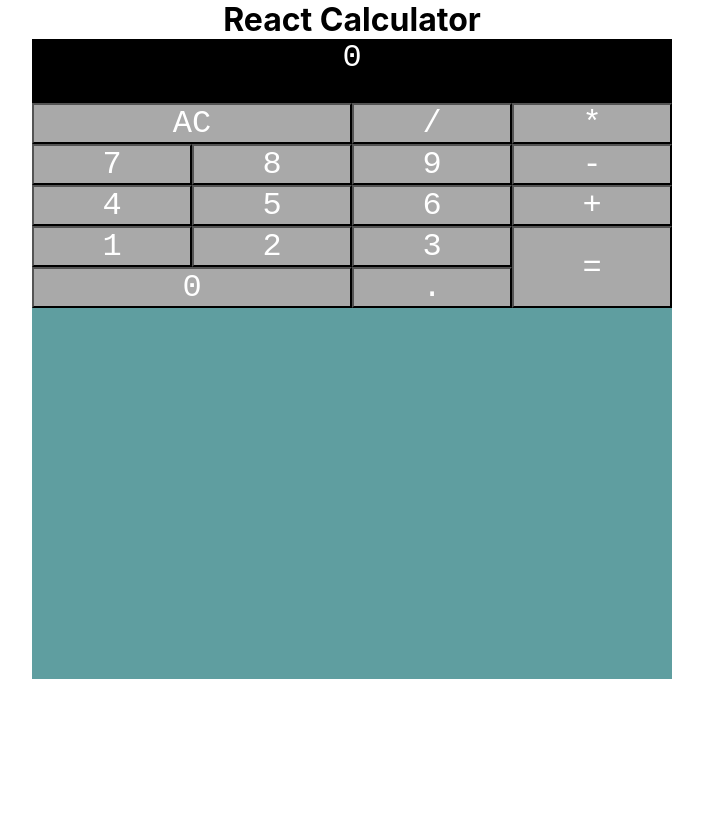
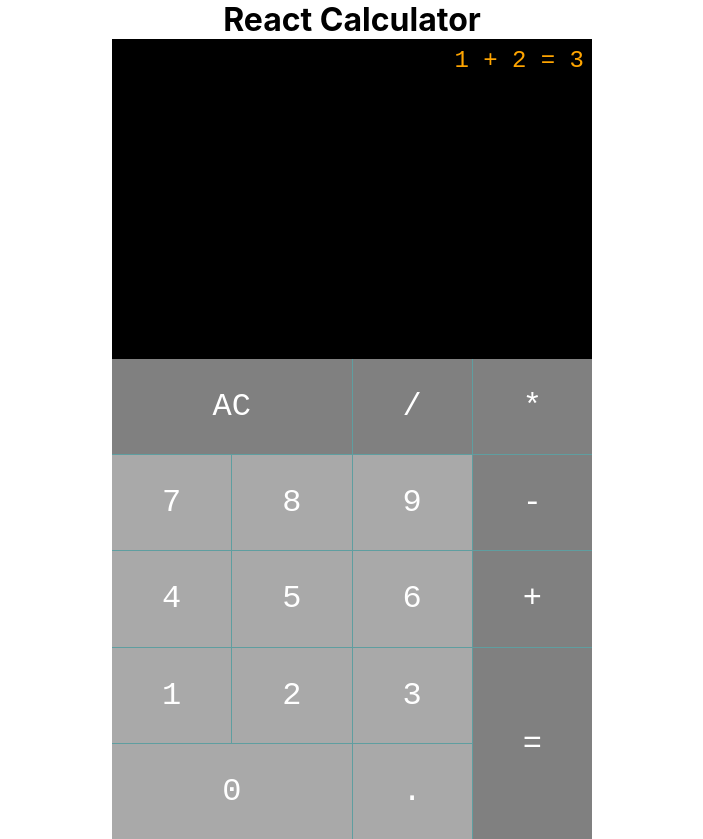
Before and after one commit to SiAust/react-calculator, a React (Create React App) app: page / in a window 1280 px wide. Shown: the whole page, without its empty margins (288-991 px from the left). Before the commit the page ends 800 px from the top, so only its background shows below. Built offline with nearby package versions, Linux system fonts and the light colour scheme.

Commit message:
Link UI ready for calculator functions

```diff
--- a/src/App.css
+++ b/src/App.css
@@ -14,14 +14,23 @@
   box-sizing: border-box;
 }
 
-html, body, .App {
+body, html, .App {
   height: 100vh;
   width: 100vw;
 }
 
+button {
+  border:none;
+  cursor: pointer;
+
+  &:hover {
+    color: black;
+   }
+}
+
 main {
-  height: 80%;
-  width: 50%;
+  height: 50rem;
+  width: 30rem;
 
   margin: 0 auto;
 
--- a/src/Components/Calculator.js
+++ b/src/Components/Calculator.js
@@ -1,11 +1,57 @@
 import CalculatorDisplay from "./CalculatorDisplay";
 import CalculatorInterface from "./CalculatorInterface";
+import {useState} from "react";
 
 function Calculator() {
+
+    const [expressions, setExpressions] = useState(["1 + 2 = 3"]);
+    const [operations, setOperations] = useState([]);
+    const [result, setResult] = useState();
+
+    function handleNumberInput(e) {
+        console.info(e);
+        if (operations.find(element => element === ".") && e.target.value === ".") {
+            console.info("Invalid operation: Expression already contains a decimal place");
+            return;
+        }
+        addToExpression(e.target.value);
+        // setOperations(prevState => [...prevState, e.target.value])
+    }
+
+    function handleFunctionInput(e) {
+        switch (e.target.id) {
+
+            case "add":
+            case "subtract":
+            case "multiply":
+            case "divide":
+                addToExpression(e.target.value);
+                break;
+            case "clear":
+                setOperations([0]);
+                break;
+            case "equals":
+                setExpressions(prevState => [...prevState,
+                    operations
+                        .join("")
+                        .replaceAll(/(\d+)([-\/*+])(?=\d+)/gm, "$1 $2 ")
+                        .concat(" = ", result)]);
+                setOperations([0]);
+                break;
+            default:
+                console.log("Unknown operation")
+                break;
+        }
+    }
+
+    function addToExpression(obj) {
+        setOperations(prevState => [...prevState, obj])
+    }
+
     return (
         <>
-            <CalculatorDisplay />
-            <CalculatorInterface />
+            <CalculatorDisplay history={expressions} current={operations}/>
+            <CalculatorInterface handleFunctionInput={handleFunctionInput} handleNumberInput={handleNumberInput}/>
         </>
     )
 }
--- a/src/Components/CalculatorDisplay.js
+++ b/src/Components/CalculatorDisplay.js
@@ -1,11 +1,14 @@
 import "../Styles/CalculatorDisplay.css"
 
-function CalculatorDisplay({displayVal = 0}) {
+function CalculatorDisplay({history, current}) {
     // TODO history?
 
     return (
         <div id="display-container">
-            <span id="display">{displayVal}</span>
+            <ul id="history">
+                {history.map(element => <li>{element}</li>)}
+            </ul>
+            <span id="display">{current}</span>
         </div>
     )
 }
--- a/src/Components/CalculatorInterface.js
+++ b/src/Components/CalculatorInterface.js
@@ -3,27 +3,27 @@ import "../Styles/CalculatorInterface.css"
 import FunctionButton from "./FunctionButton";
 import NumberButton from "./NumberButton"
 
-function CalculatorInterface() {
+function CalculatorInterface({handleFunctionInput, handleNumberInput}) {
     return (
         <div className="interface-container">
 
-            <FunctionButton symbol={"+"} id={"add"}/>
-            <FunctionButton symbol={"-"} id={"subtract"}/>
-            <FunctionButton symbol={"*"} id={"multiply"}/>
-            <FunctionButton symbol={"/"} id={"divide"}/>
-            <FunctionButton symbol={"."} id={"decimal"}/>
-            <FunctionButton symbol={"="} id={"equals"}/>
-            <FunctionButton symbol={"AC"} id={"clear"}/>
-            <NumberButton digit={0} id={"zero"}/>
-            <NumberButton digit={1} id={"one"}/>
-            <NumberButton digit={2} id={"two"}/>
-            <NumberButton digit={3} id={"three"}/>
-            <NumberButton digit={4} id={"four"}/>
-            <NumberButton digit={5} id={"five"}/>
-            <NumberButton digit={6} id={"six"}/>
-            <NumberButton digit={7} id={"seven"}/>
-            <NumberButton digit={8} id={"eight"}/>
-            <NumberButton digit={9} id={"nine"}/>
+            <FunctionButton handleFunctionInput={handleFunctionInput} label={"+"} id={"add"}/>
+            <FunctionButton handleFunctionInput={handleFunctionInput} label={"-"} id={"subtract"}/>
+            <FunctionButton handleFunctionInput={handleFunctionInput} label={"*"} id={"multiply"}/>
+            <FunctionButton handleFunctionInput={handleFunctionInput} label={"/"} id={"divide"}/>
+            <FunctionButton handleFunctionInput={handleFunctionInput} label={"="} id={"equals"}/>
+            <FunctionButton handleFunctionInput={handleFunctionInput} label={"AC"} id={"clear"}/>
+            <NumberButton handleNumberInput={handleNumberInput} symbol={"."} id={"decimal"}/>
+            <NumberButton handleNumberInput={handleNumberInput} symbol={0} id={"zero"}/>
+            <NumberButton handleNumberInput={handleNumberInput} symbol={1} id={"one"}/>
+            <NumberButton handleNumberInput={handleNumberInput} symbol={2} id={"two"}/>
+            <NumberButton handleNumberInput={handleNumberInput} symbol={3} id={"three"}/>
+            <NumberButton handleNumberInput={handleNumberInput} symbol={4} id={"four"}/>
+            <NumberButton handleNumberInput={handleNumberInput} symbol={5} id={"five"}/>
+            <NumberButton handleNumberInput={handleNumberInput} symbol={6} id={"six"}/>
+            <NumberButton handleNumberInput={handleNumberInput} symbol={7} id={"seven"}/>
+            <NumberButton handleNumberInput={handleNumberInput} symbol={8} id={"eight"}/>
+            <NumberButton handleNumberInput={handleNumberInput} symbol={9} id={"nine"}/>
         </div>
     )
 }
--- a/src/Components/FunctionButton.js
+++ b/src/Components/FunctionButton.js
@@ -1,7 +1,12 @@
-function FunctionButton({symbol, id}) {
+function FunctionButton({handleFunctionInput, label, id}) {
     return (
-        <button id={id} className="interface-btn">
-            <span>{symbol}</span>
+        <button
+            id={id}
+            className="interface-btn function-btn"
+            onClick={handleFunctionInput}
+            value={label}
+        >
+            {label}
         </button>
     )
 }
--- a/src/Components/NumberButton.js
+++ b/src/Components/NumberButton.js
@@ -1,7 +1,12 @@
-function NumberButton({digit, id}) {
+function NumberButton({handleNumberInput, symbol, id}) {
     return (
-        <button id={id} className="interface-btn" >
-            {digit}
+        <button
+            id={id}
+            className="interface-btn number-btn"
+            onClick={handleNumberInput}
+            value={symbol}
+        >
+           {symbol}
         </button>
     )
 }
--- a/src/Styles/CalculatorDisplay.css
+++ b/src/Styles/CalculatorDisplay.css
@@ -6,8 +6,32 @@
 }
 
 #display-container {
+    display: flex;
+    justify-content: space-between;
+    flex-direction: column;
+    text-align: right;
+
+    position: relative;
+
     width: 100%;
-    height: 4rem;
+    height: 40%;
 
     background-color: black;
+
+    padding: .5rem;
+
+    ul {
+        list-style-type: none;
+    }
  }
+
+#history {
+    height: 80%;
+
+    font-family: monospace;
+    font-size: 1.5rem;
+
+    color: orange;
+
+    overflow-y: scroll;
+}
--- a/src/Styles/CalculatorInterface.css
+++ b/src/Styles/CalculatorInterface.css
@@ -6,7 +6,11 @@
             'four five six add'
             'one two three equals'
             'zero zero decimal equals';
+    grid-gap: 1px;
     justify-items: center;
+
+    width: 100%;
+    height: 60%;
 }
 
 .interface-btn {
@@ -18,6 +22,14 @@
     color: white;
 
     background-color: var(--color4);
+
+    &.function-btn {
+        background-color: var(--color3);
+     }
+
+     &.number-btn {
+
+      }
 
     &#zero {
         grid-area: zero;
```
Also changed, not shown: 1 other file (tests, documents, lock files or other folders).
